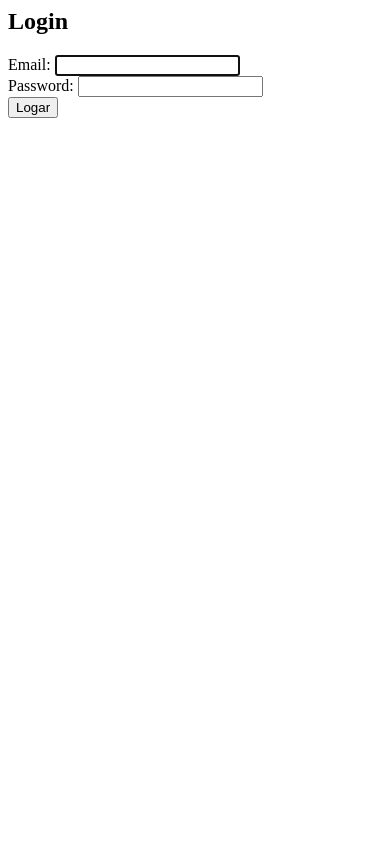
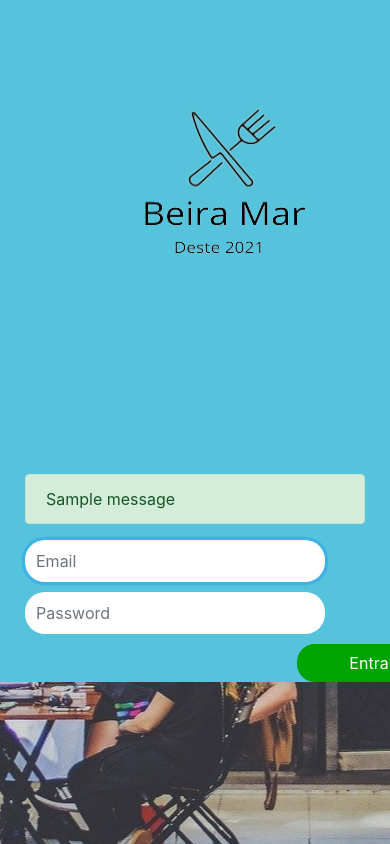
Before and after one commit to alvesvitoria/restaurante_beira_mar, a Django app: template accounts/templates/accounts/login.html in a window 390 px wide. Run offline with Django 3.2, Linux system fonts and the light colour scheme; the template is opened without the code that fills it: values that come from a table or form of the project are taken from there, others are empty; tables that the repository leaves empty hold one stand-in row (values such as "Sample post"); one stand-in notice (Sample message) is shown; some libraries are stand-ins or nearby versions.

Commit message:
Configura login.html, base.html e messages

```diff
--- a/accounts/forms.py
+++ b/accounts/forms.py
@@ -1,32 +1,33 @@
+from django.core.exceptions import ValidationError
 from django.utils.html import format_html, format_html_join
 from accounts.models import User
 from django.contrib.auth.forms import UserCreationForm, AuthenticationForm
 from django.forms.utils import ErrorList
-# from restaurante_beira.settings import MESSAGE_TAGS
-# from django.contrib.messages import constants
+from restaurante_beira.settings import MESSAGE_TAGS
+from django.contrib.messages import constants
 
 
-# class DivErrorList(ErrorList):
-#     def as_div(self):
-#         if not self:
-#             return ''
-#         return format_html(
-#             '<div>{}</div>',
-#             format_html_join(
-#                 '', '<div class="alert {}" role="alert">{}</div>',
-#                 ((MESSAGE_TAGS[constants.ERROR], error) for error in self)
-#             )
-#         )
+class DivErrorList(ErrorList):
+    def as_div(self):
+        if not self:
+            return ''
+        return format_html(
+            '<div>{}</div>',
+            format_html_join(
+                '', '<div class="alert {}" role="alert">{}</div>',
+                ((MESSAGE_TAGS[constants.ERROR], error) for error in self)
+            )
+        )
 
-#     def __str__(self):
-#         return self.as_div()
+    def __str__(self):
+        return self.as_div()
 
 
 class LoginForm(AuthenticationForm):
     def __init__(self, *args, **kwargs):
         super().__init__(*args, **kwargs)
         self.auto_id = '%s'
-        # self.error_class = DivErrorList
+        self.error_class = DivErrorList
 
 
 class RegisterForm(UserCreationForm):
@@ -50,4 +51,4 @@ class RegisterForm(UserCreationForm):
     def __init__(self, *args, **kwargs):
         super().__init__(*args, **kwargs)
         self.auto_id = '%s'
-        # self.error_class = DivErrorList
+        self.error_class = DivErrorList
--- a/accounts/templates/accounts/login.html
+++ b/accounts/templates/accounts/login.html
@@ -1,18 +1,30 @@
 {% extends 'base.html' %}
+
+{% load widget_tweaks %}
 
 {% block 'page-title' %}Login{% endblock %}
 
 {% block 'content' %}
-    <section>
-        <h1>Login</h1>
+    <div class="sidenav">
+        <img class="logo" src="../media/logo.png">
+        <div class="main">
+            <div class="col-md-2 col-sm-2">
 
-        {% comment %} {% include 'includes/_messages.html' %} {% endcomment %}
+                {% include 'includes/_messages.html' %}
+
+                <div class="login-form">
 
                     {% if not user.is_authenticated %}
                         <form method="POST" action="{% url 'accounts:login' %}">
                             {% csrf_token %}
-            {% include 'accounts/includes/_form.html' %}
-            <button type="submit">Logar</button>
+                            {{ form.non_field_errors }}
+
+                            {% for field in form %}
+                                {% render_field field class='form-control' placeholder=field.label %}
+                                {{ field.errors }}
+                            {% endfor %}
+
+                            <button type="submit" class="btn btn-green">Entrar</button>
                         </form>
                     {% else %}
                         <p>
@@ -20,6 +32,8 @@
                             <a href="{% url 'accounts:logout' %}">clique aqui</a> para deslogar.
                         </p>
                     {% endif %}
-
-    </section>
+                </div>
+            </div>
+        </div>
+    </div>
 {% endblock %}
--- a/accounts/urls.py
+++ b/accounts/urls.py
@@ -3,7 +3,7 @@ from . import views
 
 app_name = 'accounts'
 urlpatterns = [
-    path('login/', views.login, name='login'),
+    path('', views.login, name='login'),
     path('logout/', views.logout, name='logout'),
     path('register/', views.register, name='register'),
     path('dashboard/', views.dashboard, name='dashboard'),
--- a/restaurante_beira/urls.py
+++ b/restaurante_beira/urls.py
@@ -25,7 +25,7 @@ from django.views.generic import RedirectView
 
 urlpatterns = [
     path('admin/', admin.site.urls),
-    path('accounts/', include('accounts.urls'))
+    path('', include('accounts.urls'))
     # path('cliente/all/', views.list_all_cliente),
     # path('login/', views.login_user),
     # path('login/submit', views.submit_login),
--- a/templates/base.html
+++ b/templates/base.html
@@ -1,8 +1,9 @@
-<html>
-<head>
-<title>{% block 'page-title' %}{% endblock %}</title>
-</head>
-<body>
-    {% block 'content' %}{% endblock %}
-</body>
+{% load static %}
+<!DOCTYPE html>
+<html lang="pt-br">
+    {% include 'includes/_head.html' %}
+
+    <body class="d-flex flex-column" >
+        {% block 'content' %}{% endblock %}
+    </body>
 </html>
--- /dev/null
+++ b/templates/includes/_head.html
@@ -0,0 +1,14 @@
+{% load static %}
+<head>
+    <meta charset="utf-8">
+    <meta name="viewport" content="width=device-width, initial-scale=1, shrink-to-fit=no">
+    <link rel="stylesheet" href="https://maxcdn.bootstrapcdn.com/bootstrap/4.4.1/css/bootstrap.min.css">
+    <link rel="stylesheet" href="https://maxcdn.bootstrapcdn.com/bootstrap/4.4.1/css/bootstrap.min.css">
+    <script src="https://ajax.googleapis.com/ajax/libs/jquery/3.5.1/jquery.min.js"></script>
+    <script src="https://cdnjs.cloudflare.com/ajax/libs/popper.js/1.16.0/umd/popper.min.js"></script>
+    <script src="https://maxcdn.bootstrapcdn.com/bootstrap/4.4.1/js/bootstrap.min.js"></script>
+    <link rel="stylesheet" href="{% static '../media/css/login.css' %}" >
+
+    <title>{% block 'page-title' %}{% endblock %}</title>
+
+</head>
--- /dev/null
+++ b/templates/includes/_messages.html
@@ -0,0 +1,8 @@
+{% if messages %}
+    <br>
+    {% for message in messages %}
+        <div class="alert {{ message.tags }}" role="alert">
+            {{ message }}
+        </div>
+    {% endfor %}
+{% endif %}
```
Also changed, not shown: restaurante_beira/settings.py (+11 -1 lines). Lines whose indentation alone changed are shown as unchanged.
